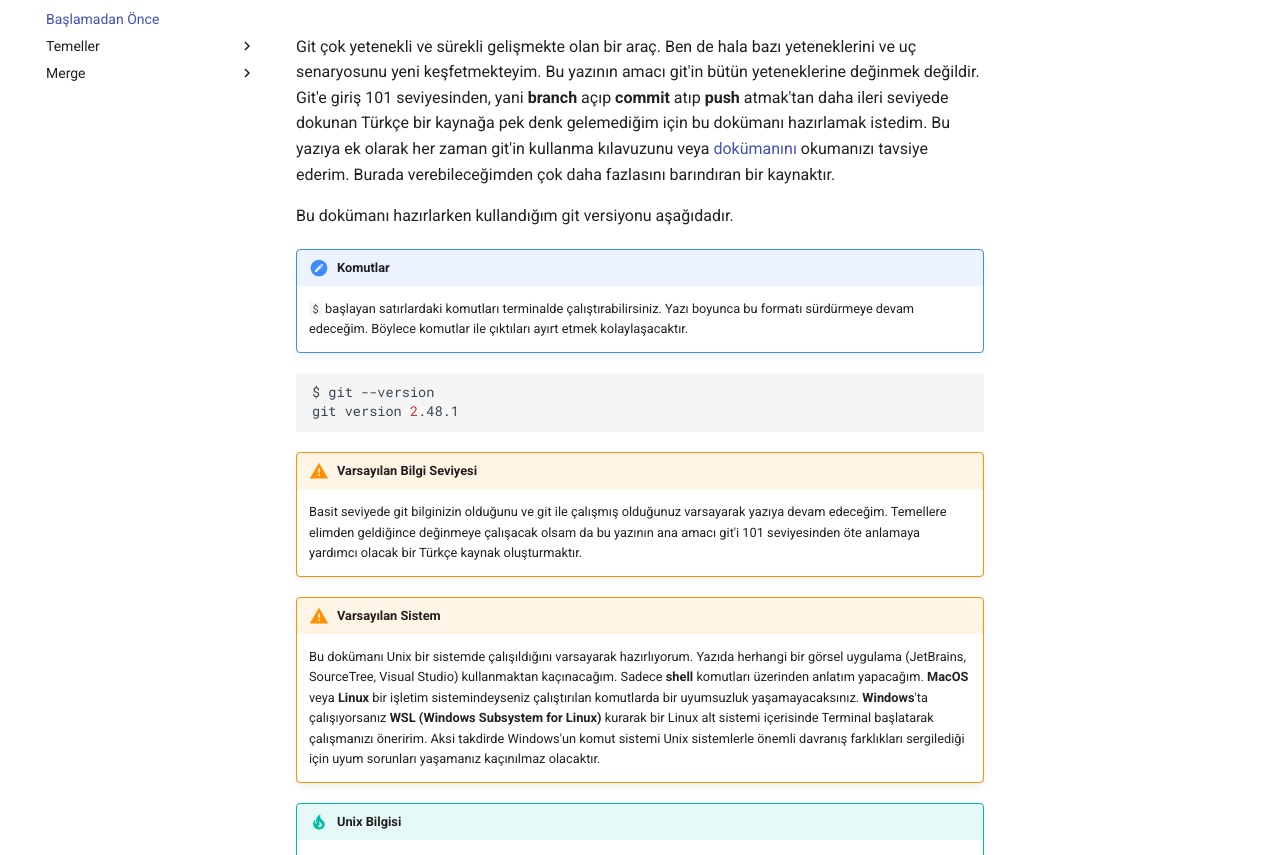
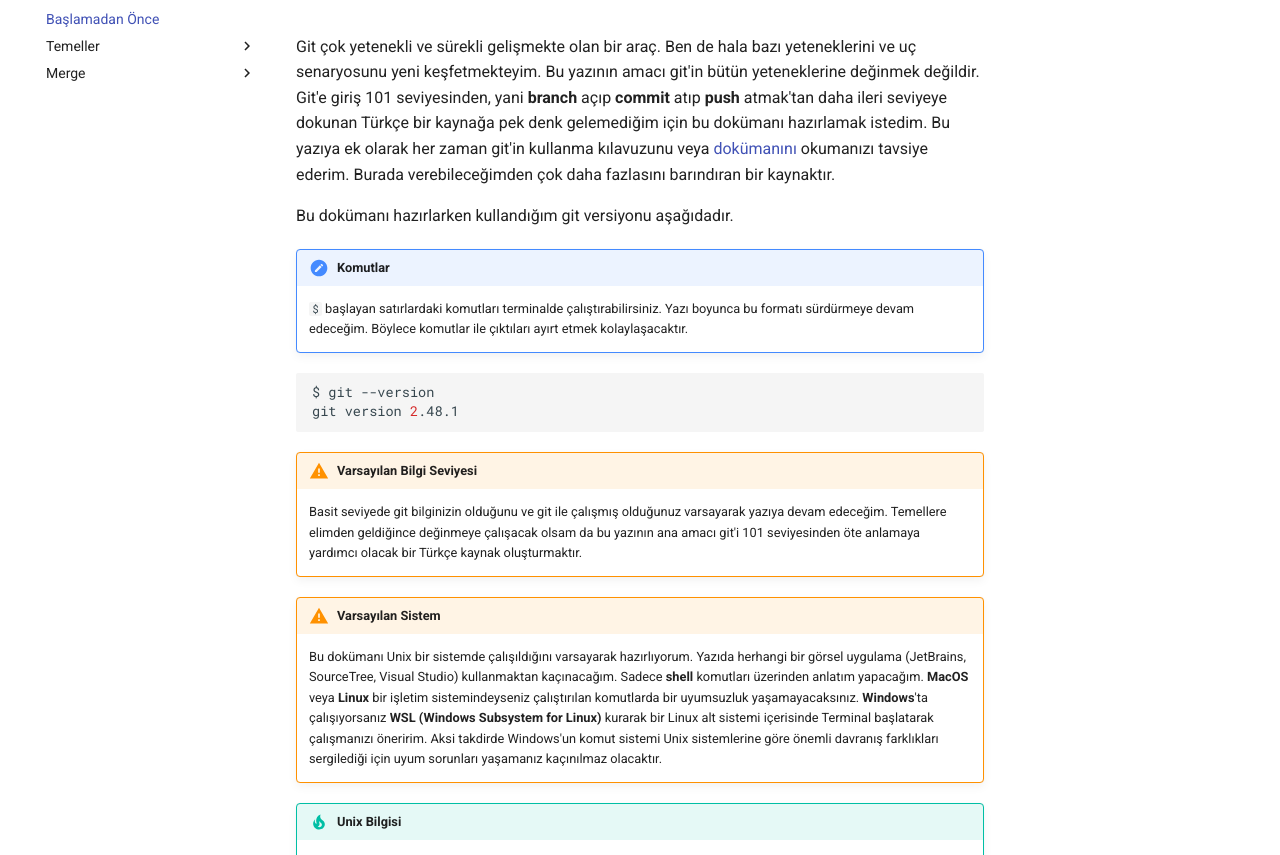
Before and after one commit to buravc/git-kilavuzu, an MkDocs documentation site: the page built from docs/baslamadan-once.md, in a window 1280 px wide and 1218 px high. Shown: the part 146-1001 px from the top of the window. Built offline with MkDocs 1.6.1 and Material for MkDocs 9.7.7, drawn with Linux system fonts in a browser that asks for light colours.

Commit message:
fix typo in baslamadan-once

```diff
--- a/docs/baslamadan-once.md
+++ b/docs/baslamadan-once.md
@@ -1,6 +1,6 @@
 # Başlamadan Önce
 
-Git çok yetenekli ve sürekli gelişmekte olan bir araç. Ben de hala bazı yeteneklerini ve uç senaryosunu yeni keşfetmekteyim. Bu yazının amacı git'in bütün yeteneklerine değinmek değildir. Git'e giriş 101 seviyesinden, yani **branch** açıp **commit** atıp **push** atmak'tan daha ileri seviyede dokunan Türkçe bir kaynağa pek denk gelemediğim için bu dokümanı hazırlamak istedim. Bu yazıya ek olarak her zaman git'in kullanma kılavuzunu veya [dokümanını](https://git-scm.com/docs) okumanızı tavsiye ederim. Burada verebileceğimden çok daha fazlasını barındıran bir kaynaktır.
+Git çok yetenekli ve sürekli gelişmekte olan bir araç. Ben de hala bazı yeteneklerini ve uç senaryosunu yeni keşfetmekteyim. Bu yazının amacı git'in bütün yeteneklerine değinmek değildir. Git'e giriş 101 seviyesinden, yani **branch** açıp **commit** atıp **push** atmak'tan daha ileri seviyeye dokunan Türkçe bir kaynağa pek denk gelemediğim için bu dokümanı hazırlamak istedim. Bu yazıya ek olarak her zaman git'in kullanma kılavuzunu veya [dokümanını](https://git-scm.com/docs) okumanızı tavsiye ederim. Burada verebileceğimden çok daha fazlasını barındıran bir kaynaktır.
 
 Bu dokümanı hazırlarken kullandığım git versiyonu aşağıdadır.
 
@@ -16,7 +16,7 @@ git version 2.48.1
     Basit seviyede git bilginizin olduğunu ve git ile çalışmış olduğunuz varsayarak yazıya devam edeceğim. Temellere elimden geldiğince değinmeye çalışacak olsam da bu yazının ana amacı git'i 101 seviyesinden öte anlamaya yardımcı olacak bir Türkçe kaynak oluşturmaktır.
 
 !!! warning "Varsayılan Sistem"
-    Bu dokümanı Unix bir sistemde çalışıldığını varsayarak hazırlıyorum. Yazıda herhangi bir görsel uygulama (JetBrains, SourceTree, Visual Studio) kullanmaktan kaçınacağım. Sadece **shell** komutları üzerinden anlatım yapacağım. **MacOS** veya **Linux** bir işletim sistemindeyseniz çalıştırılan komutlarda bir uyumsuzluk yaşamayacaksınız. **Windows**'ta çalışıyorsanız **WSL (Windows Subsystem for Linux)** kurarak bir Linux alt sistemi içerisinde Terminal başlatarak çalışmanızı öneririm. Aksi takdirde Windows'un komut sistemi Unix sistemlerle önemli davranış farklıkları sergilediği için uyum sorunları yaşamanız kaçınılmaz olacaktır.
+    Bu dokümanı Unix bir sistemde çalışıldığını varsayarak hazırlıyorum. Yazıda herhangi bir görsel uygulama (JetBrains, SourceTree, Visual Studio) kullanmaktan kaçınacağım. Sadece **shell** komutları üzerinden anlatım yapacağım. **MacOS** veya **Linux** bir işletim sistemindeyseniz çalıştırılan komutlarda bir uyumsuzluk yaşamayacaksınız. **Windows**'ta çalışıyorsanız **WSL (Windows Subsystem for Linux)** kurarak bir Linux alt sistemi içerisinde Terminal başlatarak çalışmanızı öneririm. Aksi takdirde Windows'un komut sistemi Unix sistemlerine göre önemli davranış farklıkları sergilediği için uyum sorunları yaşamanız kaçınılmaz olacaktır.
 
 !!! tip "Unix Bilgisi"
     Git konusunda hızlıca bilgi almak isterseniz terminalinizde her zaman aşağıdaki komutlardan birini çalıştırabilirsiniz. Bunu `git` haricinde de kullandığınız bir çok araç için uygulayabilirsiniz. `#` karakterinden sonraki kısım yorum olarak kabul edilir.
```
